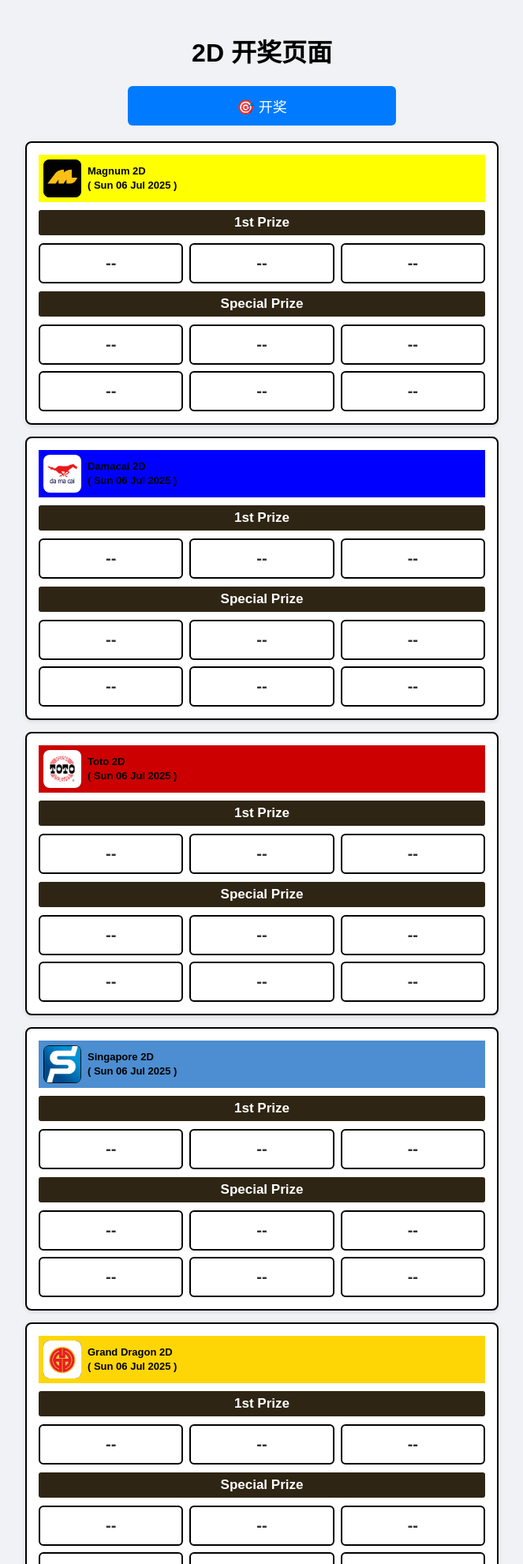
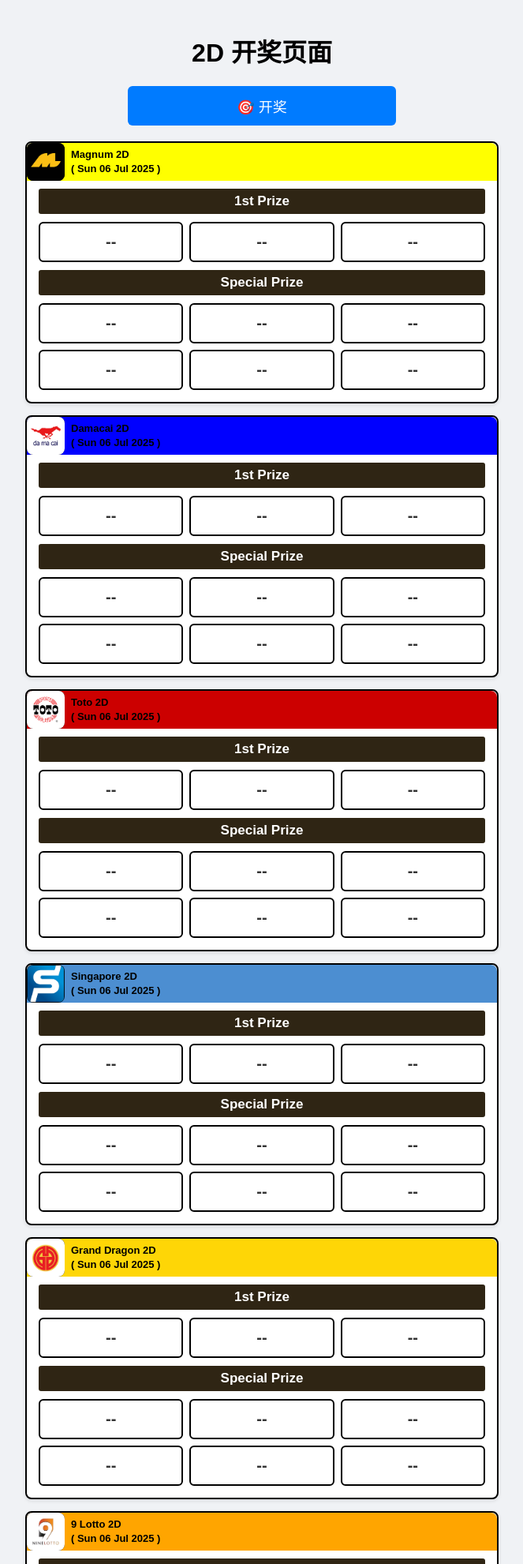
Before and after one commit to boonjun123654/2D_PAGE, a Flask app: page / in a window 1280 px wide. Shown: the top 1981 px of the page at 79% size, without its empty margins (308-971 px from the left). Run offline with Flask 3, Linux system fonts and the light colour scheme.

Commit message:
Update style.css

```diff
--- a/static/style.css
+++ b/static/style.css
@@ -108,7 +108,9 @@ body {
 .market-header {
   display: flex;
   align-items: center;
-  padding: 6px;
+  margin: -15px -15px 10px -15px;
+  border-top-left-radius: 8px;
+  border-top-right-radius: 8px;
   color: black;
   font-size: 14px;
   font-weight: bold;
```
